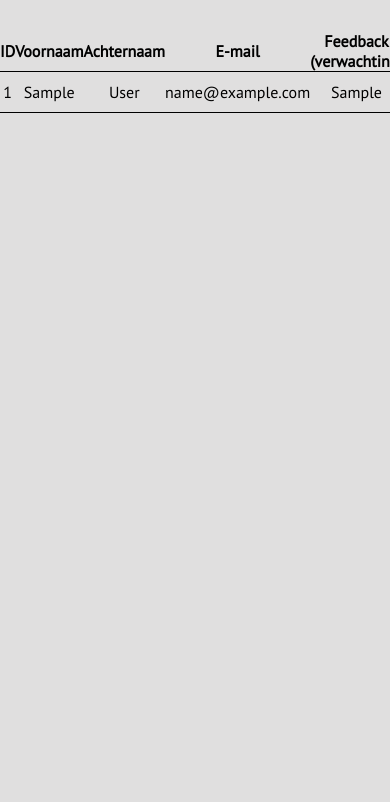
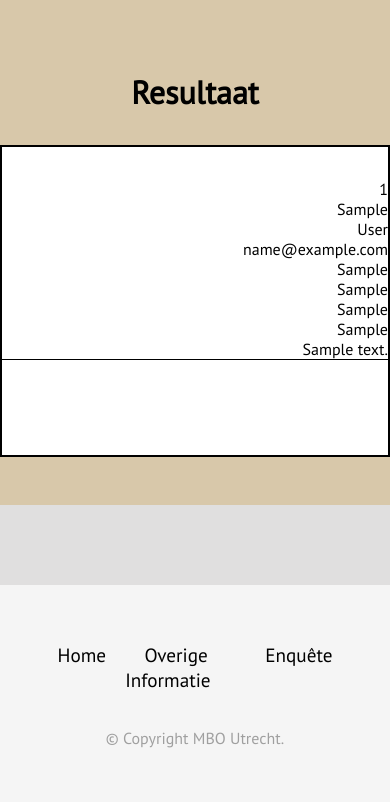
Before and after one commit to MBO-Utrecht/opendag2022-Ahmedscorro, a PHP site: page /read.php in a window 390 px wide; the page is wider, and only the part inside the window is pictured. Shown: the part 101-903 px from the top of that part. Before the commit the page ends 214 px from the top of that part, so only its background shows below. Run offline with PHP 8.4, Linux system fonts and the light colour scheme; tables that the repository leaves empty or names only in its code hold one stand-in row (values such as "Sample post").

Commit message:
Resultaat pagina bijgewerkt en ziet er nu wat beter en overzichtelijker uit. Responsive nog steeds niet volledig, maar ook beter nu.

```diff
--- a/read.php
+++ b/read.php
@@ -11,7 +11,7 @@ $result = mysqli_query($conn, $sql);
 
 // De functie mysqli_fetch_assoc() maakt van de waarde in $result een associatief array
 $row = "";
-while ($record = mysqli_fetch_assoc($result)){
+while ($record = mysqli_fetch_assoc($result)) {
     $row = $row . "<tr>
     <td>{$record['id']}</td>
     <td>{$record['firstname']}</td>
@@ -69,7 +69,8 @@ while ($record = mysqli_fetch_assoc($result)){
         </div>
     </div>
     <div class="container">
-        <div class="row">
+        <h1 id="titel4">Resultaat</h1>
+        <div class="row4">
             <div class="col-12">
                 <!--- De tabel met gegevens uit de database --->
                 <table>
@@ -93,6 +94,15 @@ while ($record = mysqli_fetch_assoc($result)){
             </div>
         </div>
     </div>
+    <footer class="sticky-footer">
+        <!-- <h2>Footer Stick to the Bottom</h2> -->
+        <ul>
+            <li><a href="./index.php">Home</a></li>
+            <li><a href="./overige-info.php">Overige Informatie</a></li>
+            <li><a href="./enquete.php">Enquête</a></li>
+        </ul>
+        <p> © Copyright MBO Utrecht.</p>
+    </footer>
     <script src="nav.js"></script>
 </body>
 
--- a/style.css
+++ b/style.css
@@ -14,7 +14,7 @@ html {
 }
 
 .topnav {
-    background-color: white;
+    background-color: whitesmoke;
     overflow: hidden;
     position: sticky;
 }
@@ -445,6 +445,32 @@ table {
 
 tr { border-bottom: 1pt solid black; }
 
+.container {
+    background-color: #D8C8AA;
+    padding-top: 2rem;
+    padding-bottom: 3rem;
+}
+
+.row4 {
+    width: 82%;
+    border: 2px solid black;
+    background-color: white;
+    margin-left: auto;
+    margin-right: auto;
+}
+
+#titel4 {
+    padding-top: 2.5rem;
+    text-align: center;
+    padding-bottom: 2rem;
+}
+
+#titel3 {
+    text-transform: uppercase;
+    font-size: 28px;
+    color: #366A85;
+}
+
 /* Media queries */
 
 /* Navbar */
@@ -573,3 +599,49 @@ tr { border-bottom: 1pt solid black; }
         margin-bottom: 5rem;
     }
 }
+
+@media screen and (min-width: 820px) and (max-width: 820px) {
+    #information > .div {
+        width: 100%;
+        padding: 3rem;
+        padding-top: 3rem;
+        margin-top: 15rem;
+        margin-left: 25rem;
+    }
+    .button1 {
+        width: 55%;
+        padding: 15px 5px;
+        margin: 20px 10px 0;
+        border-radius: 25px;
+        background: rgb(94, 69, 102);
+    }
+}
+
+@media(max-width: 500px){
+	.row4 thead{
+		display: none;
+	}
+
+	.row4, .row4 tbody, .row4 tr, .row4 td{
+		display: block;
+		width: 100%;
+	}
+	.row4 tr{
+		margin-bottom: 15px;
+	}
+	.row4 td{
+		text-align: right;
+		padding-left: 50%;
+		text-align: right;
+		position: relative;
+	}
+	.row4 td::before{
+		position: absolute;
+		left:0;
+		width: 50%;
+		padding-left: 15px;
+		font-size: 15px;
+		font-weight: bold;
+		text-align: left;
+	}
+}
```
